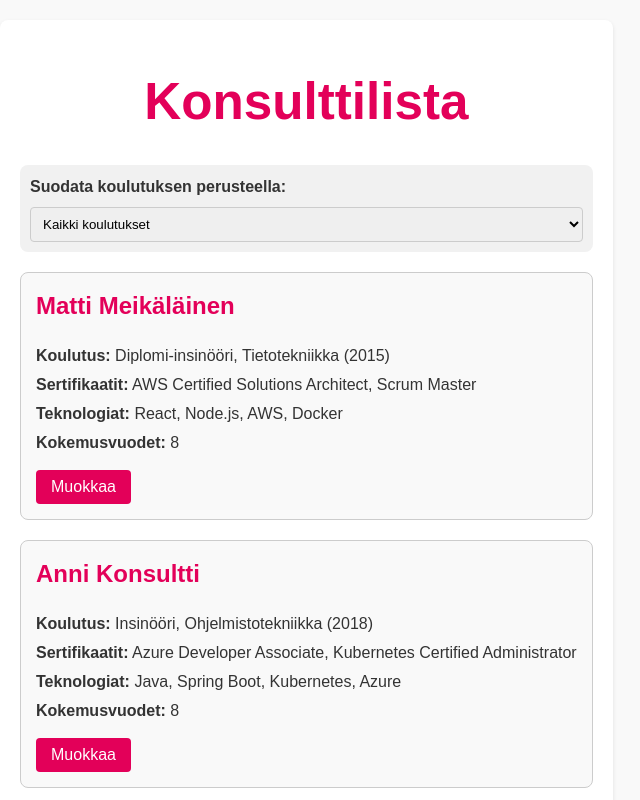
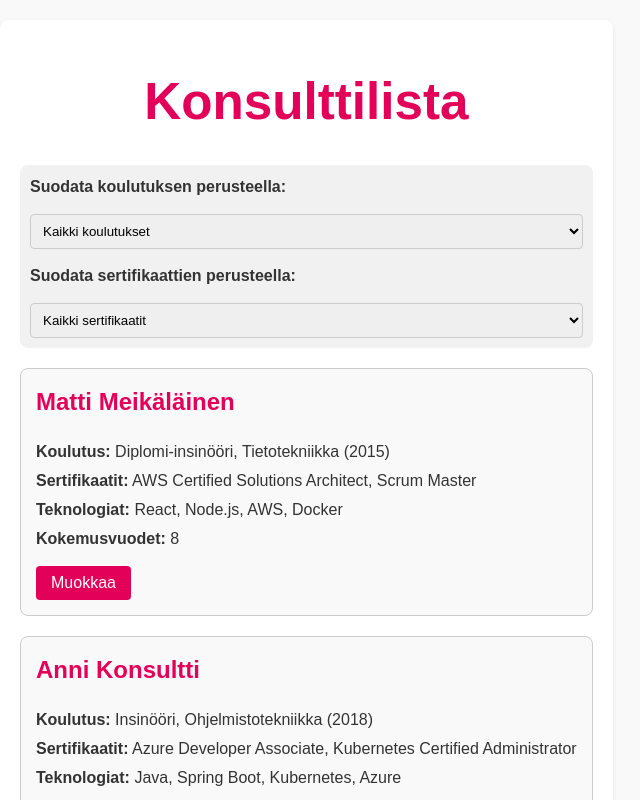
Before and after one commit to estrelas1/pinja-projekti, a React (Vite) app: page / in a window 1280 px wide. Shown: the top 800 px of the page, without its empty margins (0-640 px from the left). Built offline with nearby package versions, Linux system fonts and the light colour scheme.

Commit message:
Filtteri sertifikaateille

```diff
--- a/src/App.jsx
+++ b/src/App.jsx
@@ -53,15 +53,26 @@ const App = () => {
     setEditingConsultant(null);
   };
 
-  // filter
+  // filters:
   const [selectedEducation, setSelectedEducation] = useState("");
 
-  const handleFilterChange = (education) => {
+  const handleEducationFilterChange = (education) => {
     setSelectedEducation(education);
   };
 
+  const [selectedCertification, setSelectedCertification] = useState("");
+
+  const handleCertificationFilterChange = (certification) => {
+    setSelectedCertification(certification);
+  };
+
   const filteredConsultants = consultants.filter((consultant) => {
-    return selectedEducation === "" || consultant.education === selectedEducation;
+    const matchesEducation =
+      selectedEducation === "" || consultant.education === selectedEducation;
+    const matchesCertification =
+      selectedCertification === "" ||
+      consultant.certifications.includes(selectedCertification);
+    return matchesEducation && matchesCertification;
   });
 
 
@@ -70,11 +81,12 @@ const App = () => {
       <h1>Konsulttilista</h1>
       <ConsultantFilter
         educationOptions={[...new Set(consultants.map((c) => c.education))]}
-        onFilterChange={handleFilterChange}
+        certificationOptions={[...new Set(consultants.flatMap((c) => c.certifications))]}
+        onEducationFilterChange={handleEducationFilterChange}
+        onCertificationFilterChange={handleCertificationFilterChange}
       />
       <ConsultantList
         consultants={filteredConsultants}
-        // consultants={consultants}
         editingConsultant={editingConsultant}
         onEdit={handleEdit}
         onSave={handleSave}
--- a/src/components/ConsultantFilter.css
+++ b/src/components/ConsultantFilter.css
@@ -5,10 +5,10 @@
     border-radius: 8px;
     display: flex;
     flex-direction: column;
+    gap: 15px;
   }
 
   .consultant-filter label {
-    margin-bottom: 8px;
     font-weight: bold;
   }
 
--- a/src/components/ConsultantFilter.jsx
+++ b/src/components/ConsultantFilter.jsx
@@ -1,16 +1,29 @@
 import React from "react";
 import "./ConsultantFilter.css";
 
-const ConsultantFilter = ({ educationOptions, onFilterChange }) => {
+const ConsultantFilter = ({ educationOptions, certificationOptions, onEducationFilterChange, onCertificationFilterChange }) => {
   return (
     <div className="consultant-filter">
       <label htmlFor="education-select">Suodata koulutuksen perusteella:</label>
       <select
         id="education-select"
-        onChange={(e) => onFilterChange(e.target.value)}
+        onChange={(e) => onEducationFilterChange(e.target.value)}
       >
         <option value="">Kaikki koulutukset</option>
         {educationOptions.map((option) => (
+          <option key={option} value={option}>
+            {option}
+          </option>
+        ))}
+      </select>
+
+      <label htmlFor="certification-select">Suodata sertifikaattien perusteella:</label>
+      <select
+        id="certification-select"
+        onChange={(e) => onCertificationFilterChange(e.target.value)}
+      >
+        <option value="">Kaikki sertifikaatit</option>
+        {certificationOptions.map((option) => (
           <option key={option} value={option}>
             {option}
           </option>
```
